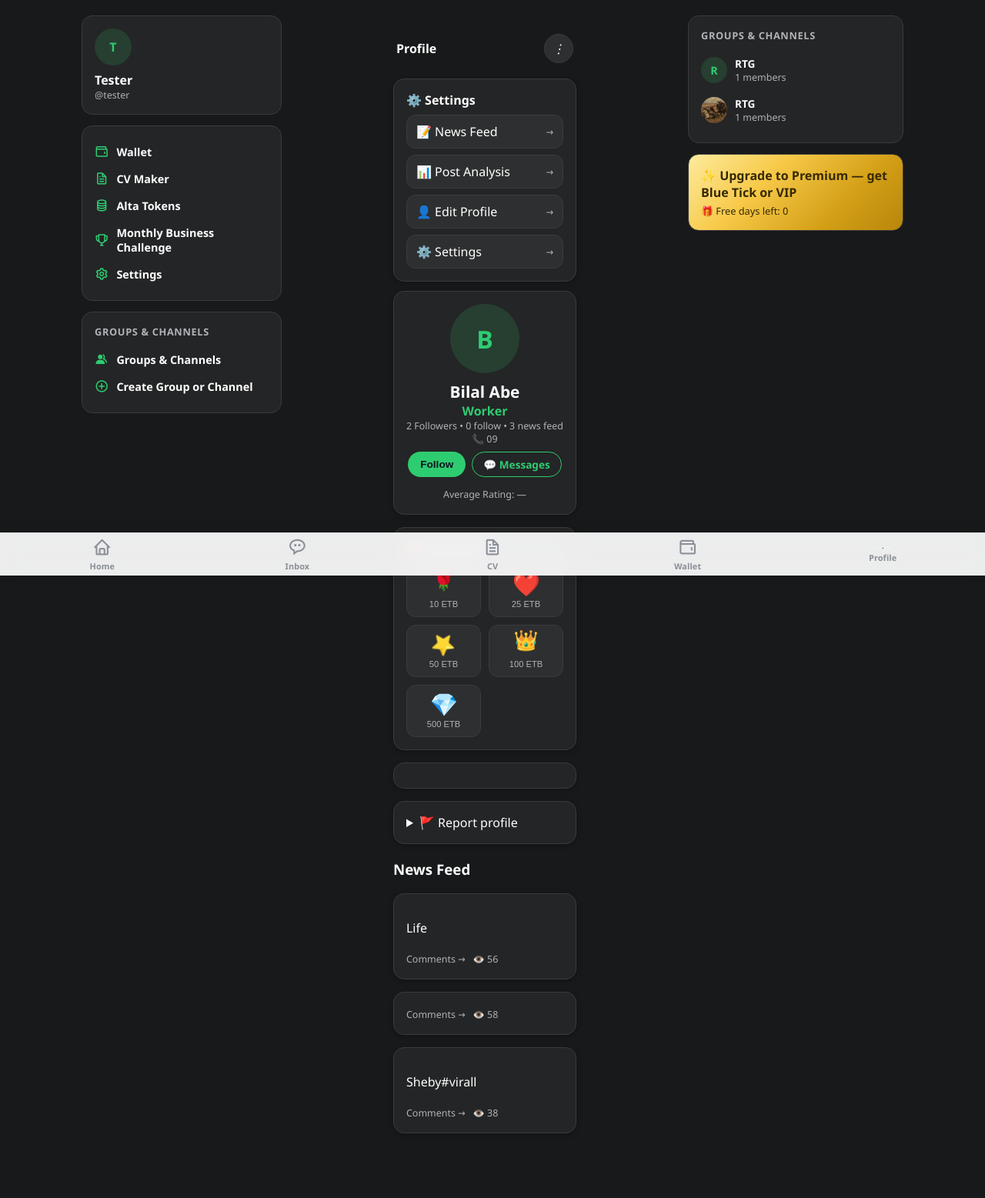
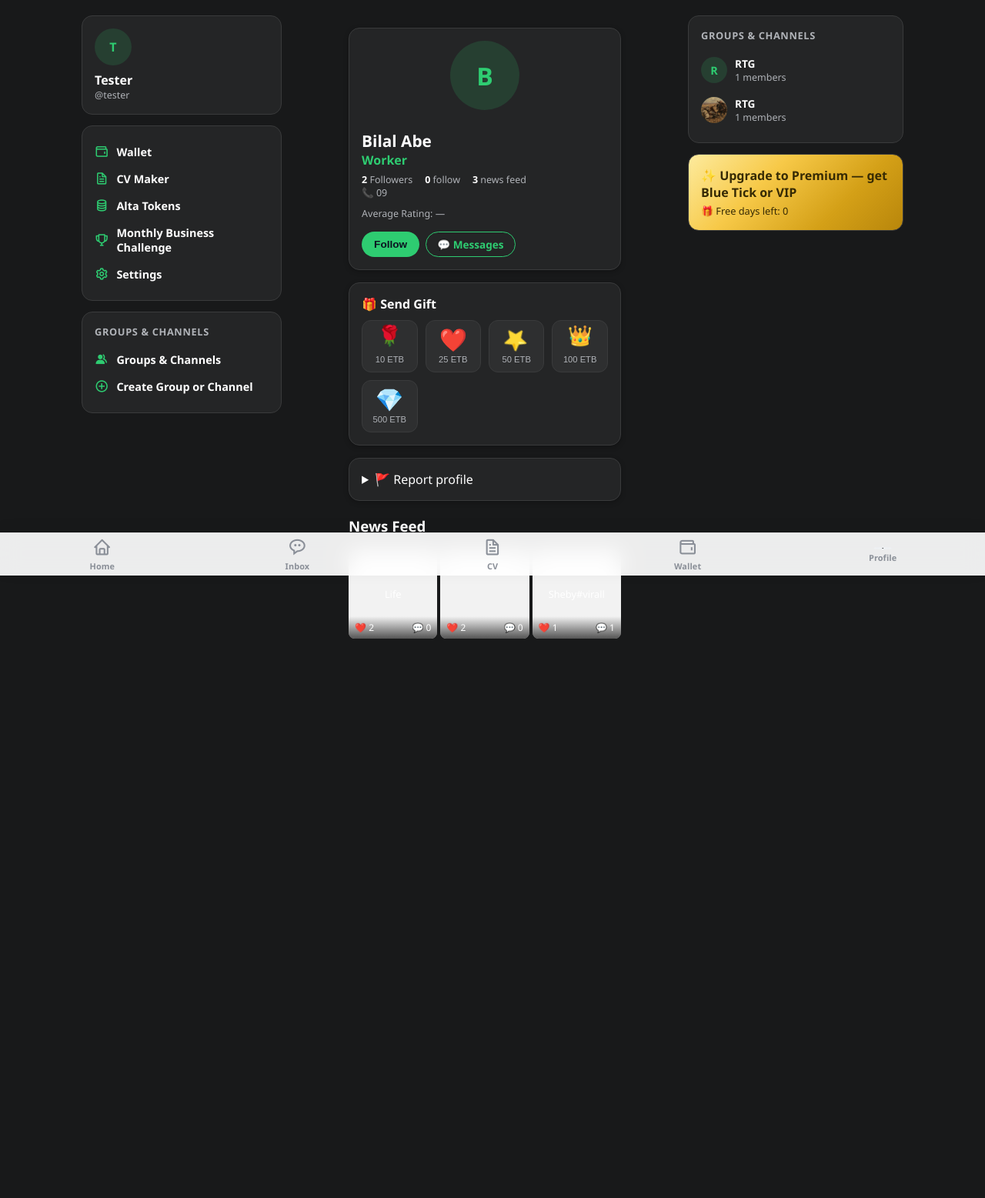
Before and after one commit to Tofi16/Altajobs, a Flask app: page /profile/4 in a window 1280 px wide. Shown: the part 52-1609 px from the top of the page at 77% size. After the commit the page ends 882 px from the top, so only its background shows below. Run offline with Flask 3, Linux system fonts and the light colour scheme; a user stored in the database is signed in; data comes from the database, SQL or seed files in the repository; data that the repository does not hold is empty.

Commit message:
implemented transaction safety, TikTok profile layout and scroll-free wallet toggles

```diff
--- a/app.py
+++ b/app.py
@@ -86,7 +86,8 @@ app.config["MAIL_SERVER"] = os.environ.get("MAIL_SERVER", "")
 app.config["MAIL_PORT"] = int(os.environ.get("MAIL_PORT", "587"))
 app.config["MAIL_USERNAME"] = os.environ.get("MAIL_USERNAME", "")
 app.config["MAIL_PASSWORD"] = os.environ.get("MAIL_PASSWORD", "")
-app.config["MAIL_USE_TLS"] = os.environ.get("MAIL_USE_TLS", "true").lower() in {"1", "true", "yes", "on"}
+app.config["MAIL_USE_TLS"] = os.environ.get("MAIL_USE_TLS", "True").lower() in ["true", "on", "1"]
+app.config["MAIL_USE_SSL"] = os.environ.get("MAIL_USE_SSL", "False").lower() in ["true", "on", "1"]
 app.config["MAIL_DEFAULT_SENDER"] = os.environ.get("MAIL_DEFAULT_SENDER", "noreply@altajobs.app")
 
 os.makedirs(UPLOAD_FOLDER, exist_ok=True)
@@ -1198,8 +1199,12 @@ def _send_email(subject, recipient, body):
         if not app.config["MAIL_SERVER"]:
             print(f"[email] To={recipient}\nSubject={subject}\nBody={body}")
             return False
-        with smtplib.SMTP(app.config["MAIL_SERVER"], app.config["MAIL_PORT"]) as server:
-            if app.config["MAIL_USE_TLS"]:
+        if app.config["MAIL_USE_SSL"]:
+            server_ctx = smtplib.SMTP_SSL(app.config["MAIL_SERVER"], app.config["MAIL_PORT"])
+        else:
+            server_ctx = smtplib.SMTP(app.config["MAIL_SERVER"], app.config["MAIL_PORT"])
+        with server_ctx as server:
+            if app.config["MAIL_USE_TLS"] and not app.config["MAIL_USE_SSL"]:
                 server.starttls()
             if app.config["MAIL_USERNAME"]:
                 server.login(app.config["MAIL_USERNAME"], app.config["MAIL_PASSWORD"])
@@ -1250,11 +1255,13 @@ def register():
                     generate_password_hash(verification_code),
                 ),
             )
-            db.commit()
+            # NOTE: intentionally NOT committed yet. The new user row (and the
+            # username it locks in) is only persisted once the verification
+            # email has actually gone out below, so a broken/misconfigured
+            # SMTP server can never silently squat a username.
             new_user = db.execute(
                 "SELECT id, username, email FROM users WHERE lower(username) = ?", (normalized_username,)
             ).fetchone()
-            session["user_id"] = new_user["id"]
 
             try:
                 email_sent = _send_email(
@@ -1262,15 +1269,20 @@ def register():
                     new_user["email"],
                     f"Hello {new_user['username']},\n\nYour verification code is: {verification_code}\n\nUse it on the Verify Email page to complete signup.",
                 )
-            except Exception as exc:
+            except (smtplib.SMTPException, OSError) as exc:
                 print(f"[auth] verification email failed: {exc}")
                 email_sent = False
 
             if not email_sent:
-                print(f"[auth] verification email could not be delivered for {new_user['email']}")
-                flash("Your account was created, but the verification email could not be sent right now. You can verify later.")
-            else:
-                flash(get_translator(session.get("lang", DEFAULT_LANG))["verification_sent"])
+                db.rollback()
+                flash(
+                    "የማረጋገጫ ኢሜይል መላክ አልተቻለም። እባክዎ የኢሜይል አድራሻዎን ወይም የSMTP ሰርቨር መረጃዎችን ያረጋግጡ።"
+                )
+                return redirect(url_for("register"))
+
+            db.commit()
+            session["user_id"] = new_user["id"]
+            flash(get_translator(session.get("lang", DEFAULT_LANG))["verification_sent"])
 
             # if the person signed up through a referral link, credit the referrer
             ref_code = request.form.get("ref_code", "").strip()
@@ -1991,7 +2003,9 @@ def profile(user_id):
 
     posts = db.execute(
         """SELECT posts.*, users.username, users.full_name, users.avatar, users.user_type,
-                  users.is_verified, users.verified_until, users.is_vip, users.vip_until
+                  users.is_verified, users.verified_until, users.is_vip, users.vip_until,
+                  (SELECT COUNT(*) FROM likes WHERE likes.post_id = posts.id) AS like_count,
+                  (SELECT COUNT(*) FROM comments WHERE comments.post_id = posts.id) AS comment_count
            FROM posts JOIN users ON posts.user_id = users.id
            WHERE posts.user_id = ?
            ORDER BY posts.created_at DESC""",
--- a/templates/profile.html
+++ b/templates/profile.html
@@ -1,43 +1,18 @@
 {% extends "base.html" %}
 {% block content %}
 
-<div class="profile-header">
-  <span class="user-title">{{ t.profile }}</span>
-  <button class="menu-icon-btn" aria-label="{{ t.more }}"><i class="fa fa-ellipsis-v">⋮</i></button>
-</div>
-
-<div class="card" style="margin-bottom:12px">
-  <div style="font-weight:700;margin-bottom:8px">⚙️ {{ t.tab_settings }}</div>
-  <div class="profile-settings-list">
-    <a href="#posts" class="profile-settings-item" onclick="openTab('posts')">
-      <span>📝 {{ t.feed }}</span>
-      <span class="post-meta">→</span>
-    </a>
-    <a href="#analysis" class="profile-settings-item" onclick="openTab('analysis')">
-      <span>📊 {{ t.profile_analysis }}</span>
-      <span class="post-meta">→</span>
-    </a>
-    <a href="{{ url_for('edit_profile') }}" class="profile-settings-item">
-      <span>👤 {{ t.edit_profile }}</span>
-      <span class="post-meta">→</span>
-    </a>
-    <a href="{{ url_for('settings_page') }}" class="profile-settings-item">
-      <span>⚙️ {{ t.tab_settings }}</span>
-      <span class="post-meta">→</span>
-    </a>
-  </div>
-</div>
-
-<div id="posts" class="tab-content">
-<div class="card profile-summary">
-  <div class="avatar">
+<div class="card profile-summary" style="text-align:left">
+  <div style="display:flex;align-items:center;gap:16px;flex-wrap:wrap">
+    <div class="avatar" style="flex:0 0 auto">
       {% if profile_user['avatar'] %}
         <img src="{{ photo_url(profile_user['avatar']) }}">
       {% else %}
         {{ (profile_user['full_name'] or profile_user['username'])[0] }}
       {% endif %}
     </div>
-  <div class="profile-name">
+
+    <div style="flex:1 1 220px;min-width:0">
+      <div class="profile-name" style="justify-content:flex-start">
         {{ profile_user['full_name'] or profile_user['username'] }}
         {% if is_verified_now(profile_user) %}
           <span class="verified-badge" title="{{ t.verified_badge }}">
@@ -47,24 +22,20 @@
         {% if is_vip_now(profile_user) %}<span class="verified-badge vip-badge">👑 {{ t.vip }}</span>{% endif %}
       </div>
       <div class="profile-type">{{ t.worker if profile_user['user_type']=='worker' else t.employer }}</div>
-  <div class="post-meta">{{ followers_count }} {{ t.followers }} • {{ following_count }} {{ t.follow|lower }} • {{ posts_count }} {{ t.feed|lower }}</div>
+
+      <div style="display:flex;gap:16px;margin-top:6px;flex-wrap:wrap">
+        <div class="post-meta"><strong style="color:var(--text,#111)">{{ followers_count }}</strong> {{ t.followers }}</div>
+        <div class="post-meta"><strong style="color:var(--text,#111)">{{ following_count }}</strong> {{ t.follow|lower }}</div>
+        <div class="post-meta"><strong style="color:var(--text,#111)">{{ posts_count }}</strong> {{ t.feed|lower }}</div>
+      </div>
+
+      {% if profile_user['bio'] %}
+        <p class="post-meta" style="margin-top:8px">{{ profile_user['bio'] }}</p>
+      {% endif %}
       {% if profile_user['phone'] %}<div class="post-meta">📞 {{ profile_user['phone'] }}</div>{% endif %}
 
-  {% if current_user and current_user['id'] != profile_user['id'] %}
-    <div style="margin-top:8px;display:flex;gap:8px;justify-content:center">
-      <button type="button" class="follow-btn js-follow-btn {{ 'following' if is_following }}"
-              data-user-id="{{ profile_user['id'] }}"
-              data-follow-label="{{ t.follow }}" data-following-label="{{ t.unfollow }}">
-        {{ t.unfollow if is_following else t.follow }}
-      </button>
-      <a href="{{ url_for('chat_start', user_id=profile_user['id']) }}" class="btn btn-outline btn-small">💬 {{ t.messages }}</a>
-    </div>
-  {% endif %}
-
-  {# Wallet balance removed from profile view — use Wallet Hub only #}
-
       {% if profile_user['user_type'] == 'worker' %}
-    <div style="margin-top:10px">
+        <div style="margin-top:6px">
           {% if avg_stars %}
             <span class="stars">{{ '★' * (avg_stars|round|int) }}{{ '☆' * (5 - avg_stars|round|int) }}</span>
             <span class="post-meta">({{ rating_count }} {{ t.rating|lower }})</span>
@@ -73,22 +44,21 @@
           {% endif %}
         </div>
       {% endif %}
+    </div>
+  </div>
 
+  <div style="margin-top:14px;display:flex;gap:8px;justify-content:flex-start;flex-wrap:wrap">
     {% if current_user and current_user['id'] == profile_user['id'] %}
-    <div style="margin-top:12px;display:flex;gap:8px;justify-content:center">
-      <a href="{{ url_for('edit_profile') }}" class="btn btn-outline btn-small"><i class='bx bx-edit'></i> {{ t.edit_profile }}</a>
-      <details class="profile-more-menu">
-        <summary class="btn btn-small"><i class='bx bx-dots-horizontal-rounded'></i> {{ t.more }}</summary>
-        <div class="profile-more-dropdown">
-          <a href="{{ url_for('saved_jobs') }}"><i class='bx bx-bookmark'></i> {{ t.saved_jobs }}</a>
-          <a href="{{ url_for('settings_page') }}"><i class='bx bx-cog'></i> {{ t.tab_settings }}</a>
-          {% if not is_verified_now(current_user) and not is_vip_now(current_user) %}
-            <a href="{{ url_for('wallet') }}" style="color:var(--gold)"><i class='bx bx-crown'></i> {{ t.upgrade_to_premium }}</a>
+      <a href="{{ url_for('edit_profile') }}" class="btn btn-gold"><i class='bx bx-edit'></i> {{ t.edit_profile }}</a>
+    {% elif current_user %}
+      <button type="button" class="follow-btn js-follow-btn {{ 'following' if is_following }}"
+              data-user-id="{{ profile_user['id'] }}"
+              data-follow-label="{{ t.follow }}" data-following-label="{{ t.unfollow }}">
+        {{ t.unfollow if is_following else t.follow }}
+      </button>
+      <a href="{{ url_for('chat_start', user_id=profile_user['id']) }}" class="btn btn-outline btn-small">💬 {{ t.messages }}</a>
     {% endif %}
   </div>
-      </details>
-    </div>
-  {% endif %}
 
   {% if current_user and current_user['is_admin'] and current_user['id'] != profile_user['id'] and not profile_user['is_admin'] %}
     <div style="margin-top:12px">
@@ -123,20 +93,13 @@
 </div>
 {% endif %}
 
-{% if profile_user['bio'] %}
-<div class="card profile-section">
-  <h3>{{ t.bio }}</h3>
-  <p>{{ profile_user['bio'] }}</p>
-</div>
-{% endif %}
-
-{# Wallet Hub shortcuts removed from profile — use dedicated Wallet Hub page only #}
-
 {% if profile_user['user_type'] == 'worker' %}
+{% if profile_user['skills'] or profile_user['experience'] %}
 <div class="card profile-section">
   {% if profile_user['skills'] %}<h3>{{ t.skills }}</h3><p>{{ profile_user['skills'] }}</p>{% endif %}
   {% if profile_user['experience'] %}<h3>{{ t.experience }}</h3><p>{{ profile_user['experience'] }}</p>{% endif %}
 </div>
+{% endif %}
 
 {% if current_user and current_user['user_type'] == 'employer' and current_user['id'] != profile_user['id'] %}
 <div class="card profile-section">
@@ -158,7 +121,7 @@
 
 {% if ratings %}
 <div class="card profile-section">
-  <h3>{{ t.reports_list if false else t.rating }}</h3>
+  <h3>{{ t.rating }}</h3>
   {% for r in ratings %}
     <div class="comment">
       <div class="comment-author">{{ r['employer_username'] }} — <span class="stars">{{ '★' * r['stars'] }}</span></div>
@@ -184,25 +147,80 @@
 {% endif %}
 
 <h3 style="margin-top:20px">{{ t.feed }}</h3>
+{% if not posts %}
+  <div class="card"><p class="post-meta">—</p></div>
+{% else %}
+<div class="profile-post-grid">
   {% for p in posts %}
-  <div class="card">
-    {% if p['content'] %}<p class="post-content">{{ p['content'] }}</p>{% endif %}
+    <a href="{{ url_for('post_detail', post_id=p['id']) }}" class="profile-grid-item">
       {% if p['photo'] %}
-      <img class="post-photo" src="{{ photo_url(p['photo']) }}">
+        <img class="profile-grid-photo" src="{{ photo_url(p['photo']) }}">
+      {% else %}
+        <div class="profile-grid-text">
+          <span>{{ p['content'] or '' }}</span>
+        </div>
       {% endif %}
-    <a href="{{ url_for('post_detail', post_id=p['id']) }}" class="post-meta">{{ t.comments }} → &nbsp; 👁️ {{ p['view_count'] }}</a>
+      <div class="profile-grid-overlay">
+        <span>❤️ {{ p['like_count'] }}</span>
+        <span>💬 {{ p['comment_count'] }}</span>
       </div>
+    </a>
   {% endfor %}
 </div>
+{% endif %}
 
-<div id="analysis" class="tab-content" style="display:none;">
-  <div class="card">
-    <h3>Analysis</h3>
-    <p class="post-meta">Followers: {{ followers_count }} • Following: {{ following_count }} • Posts: {{ posts_count }}</p>
-    {% if profile_user['bio'] %}<p>{{ profile_user['bio'] }}</p>{% endif %}
-    {% if profile_user['skills'] %}<p><strong>{{ t.skills }}</strong>: {{ profile_user['skills'] }}</p>{% endif %}
-    {% if profile_user['experience'] %}<p><strong>{{ t.experience }}</strong>: {{ profile_user['experience'] }}</p>{% endif %}
-  </div>
-</div>
+<style>
+  .profile-post-grid {
+    display: grid;
+    grid-template-columns: repeat(3, 1fr);
+    gap: 4px;
+    margin-top: 10px;
+  }
+  .profile-grid-item {
+    position: relative;
+    display: block;
+    aspect-ratio: 1 / 1;
+    overflow: hidden;
+    border-radius: 8px;
+    background: var(--card-alt, #f2f2f2);
+    text-decoration: none;
+    color: inherit;
+  }
+  .profile-grid-photo {
+    width: 100%;
+    height: 100%;
+    object-fit: cover;
+    display: block;
+  }
+  .profile-grid-text {
+    width: 100%;
+    height: 100%;
+    display: flex;
+    align-items: center;
+    justify-content: center;
+    padding: 8px;
+    text-align: center;
+    font-size: 0.8rem;
+    line-height: 1.3;
+    overflow: hidden;
+  }
+  .profile-grid-overlay {
+    position: absolute;
+    left: 0;
+    right: 0;
+    bottom: 0;
+    display: flex;
+    justify-content: space-between;
+    gap: 6px;
+    padding: 6px 8px;
+    font-size: 0.75rem;
+    color: #fff;
+    background: linear-gradient(to top, rgba(0,0,0,0.65), rgba(0,0,0,0));
+  }
+  @media (max-width: 480px) {
+    .profile-post-grid { gap: 3px; }
+    .profile-grid-overlay { font-size: 0.7rem; padding: 5px 6px; }
+  }
+</style>
 
 {% endblock %}
```
Also changed, not shown: templates/wallet.html (+142 -65 lines). Lines whose indentation alone changed are shown as unchanged.
